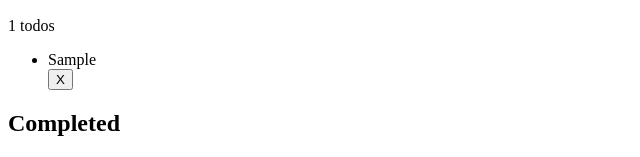
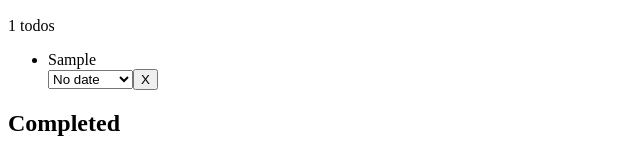
Before and after one commit to aparkening/todo-app, a React (Create React App) app: page / in a window 1280 px wide. Both pictures are taken after typing "Sample" into the empty fields and a click on the input 306 px from the left and 18 px from the top of the page. Shown: the part 333-490 px from the top of the page, without its empty margins (0-640 px from the left). Built offline with nearby package versions, Linux system fonts and the light colour scheme.

Commit message:
Todo dropdown moves todo to another list

```diff
--- a/src/App.js
+++ b/src/App.js
@@ -10,6 +10,28 @@ class App extends Component {
     this.state = {
       todos: []
     };
+  }
+
+  // Convert listName to due date
+  setDueDate = (listName) => {
+    let due = listName;
+
+    if (listName) {
+      const today = new Date();
+
+      switch (listName) {
+        case 'tomorrow':
+          due = today.setDate(today.getDay() + 2)
+          break;
+        case 'thisWeek':
+          due = today.setDate(today.getDay() + 7)
+          break;
+        default:
+          due = today.setDate(today.getDay() + 1)
+          break;
+      }
+    }
+    return due;
   }
 
   // Add Todo
@@ -29,6 +51,19 @@ class App extends Component {
     const remainingList = this.state.todos.filter(todo => (todo.id !== id));
     // Update state with filter
     this.setState({todos: remainingList});
+  }
+
+  // Update Todo
+  updateTodo = (id, listName) => {
+    // Find index with id
+    let idx = this.state.todos.findIndex(item => item.id === id);
+
+    // Update todo
+    let updatedTodo = this.state.todos[idx]
+    updatedTodo.due = this.setDueDate(listName)
+
+    // Update state
+    this.setState({todos: [...this.state.todos.slice(0, idx), updatedTodo, ...this.state.todos.slice(idx + 1)]});
   }
 
   // Return capitalized readable title based on listName
--- a/src/Todo.js
+++ b/src/Todo.js
@@ -4,10 +4,23 @@ const Todo = props => {
   console.log("Todo props")
   console.log(props)
 
+  function handleTimeChange(e) {
+    // debugger
+    props.updateTodo(props.id, e.target.value)
+  }
+
   return (
     <li className="todo" id={props.id}>
       <div>{props.description}</div>
       <div>{props.listNames}</div>
+
+      <select name="moveTimeFrame" value={props.list} onChange={(e)=> handleTimeChange(e)}>
+        <option value="noDate">No date</option>
+        <option value="today">Today</option>
+        <option value="tomorrow">Tomorrow</option>
+        <option value="thisWeek">This Week</option>
+      </select>
+
       <button type="button" onClick={() => props.deleteTodo(props.id)}>X</button>
     </li>
   );
--- a/src/TodoList.js
+++ b/src/TodoList.js
@@ -4,7 +4,7 @@ import Todo from './Todo.js'
 
 const TodoList = props => {
   // Display todos as li elements
-  const displayTodos = props.todos.map(obj => <Todo key={obj.id} id={obj.id} description={obj.description} updateTodo={obj.updateTodo} deleteTodo={props.deleteTodo} listNames={obj.listNames} />)
+  const displayTodos = props.todos.map(obj => <Todo key={obj.id} id={obj.id} description={obj.description} updateTodo={props.updateTodo} deleteTodo={props.deleteTodo} listNames={obj.listNames} list={props.listName} />)
 
   // console.log("TodoList props")
   // console.log(props)
```
